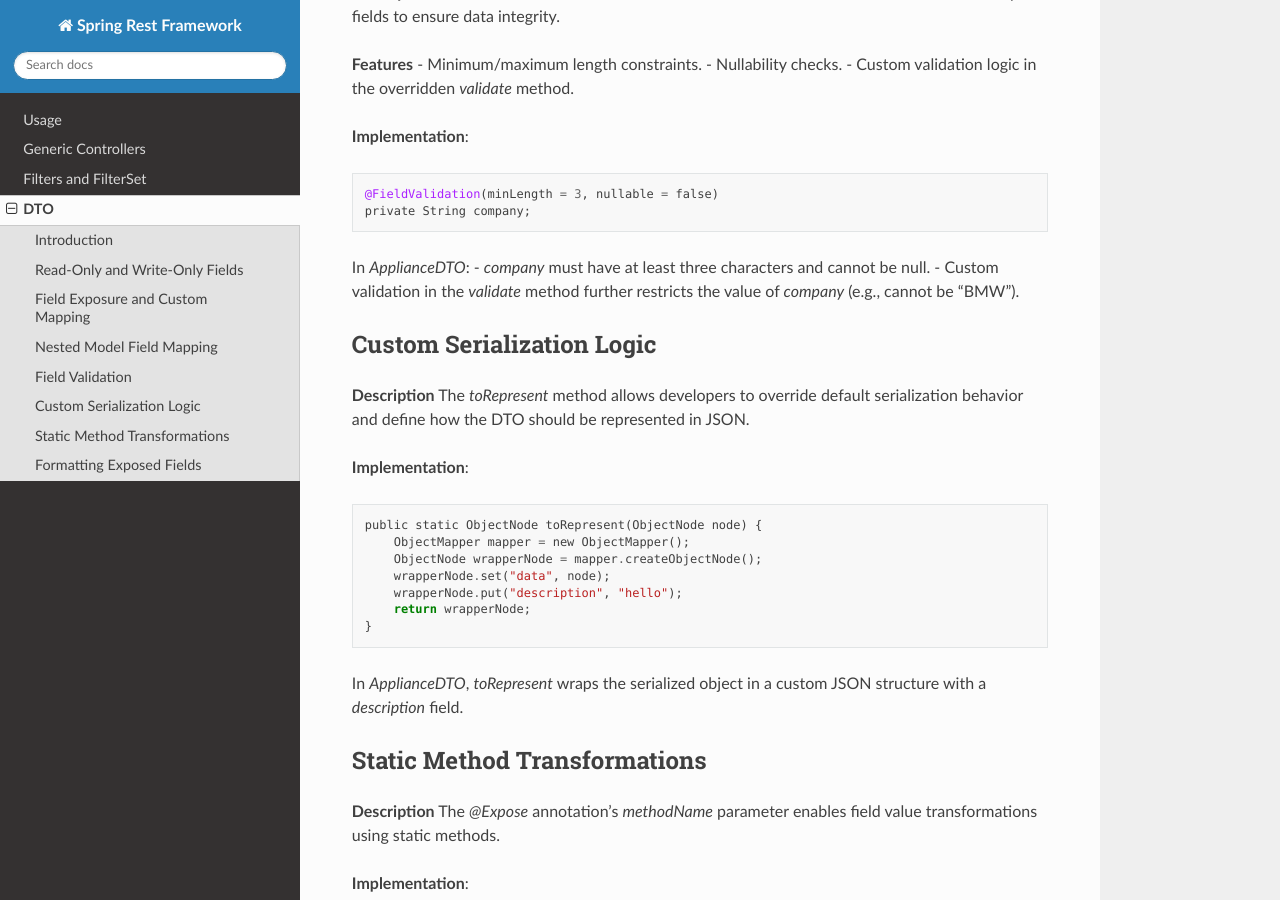
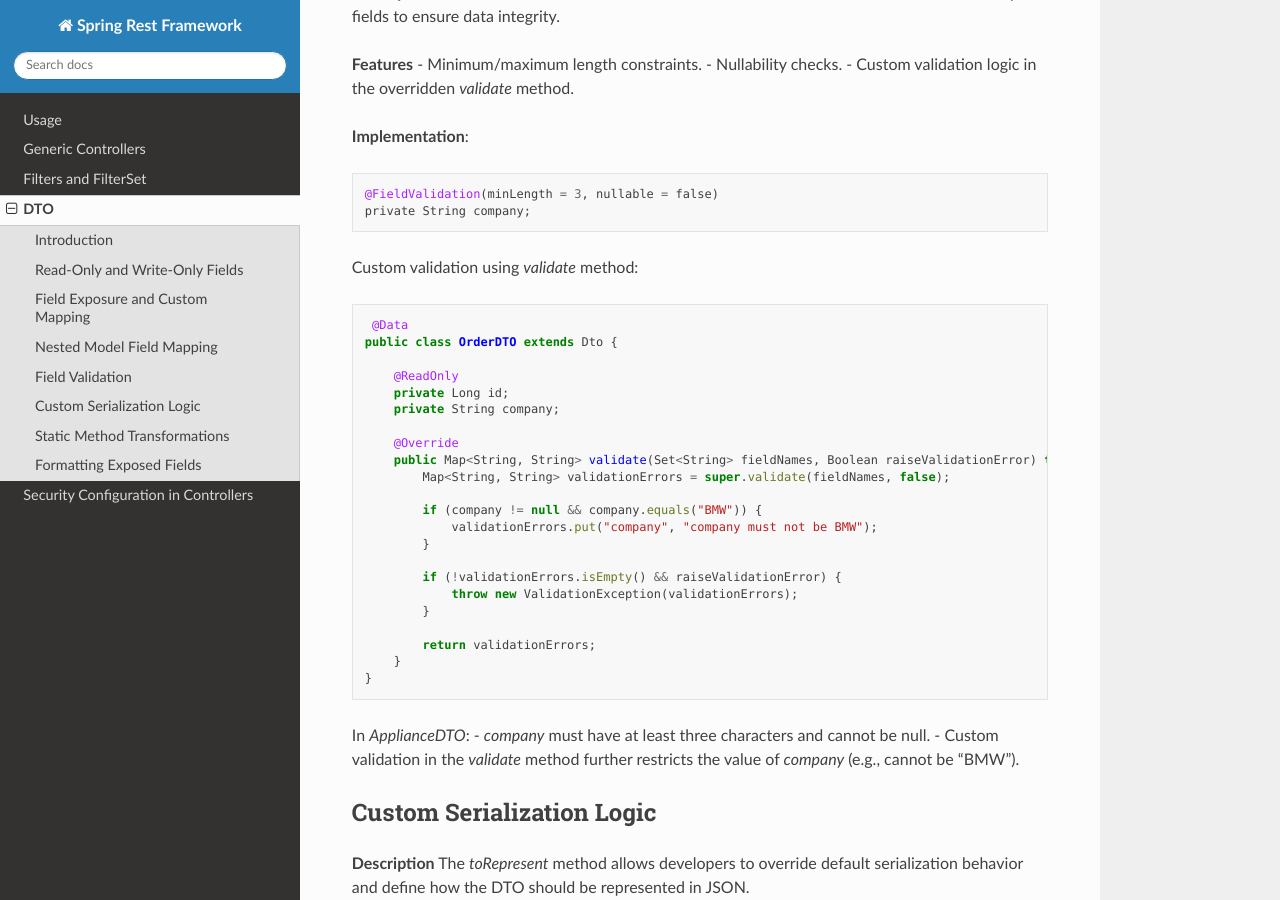
Before and after one commit to nikanique/spring-rest-framework-tutorial, a Sphinx documentation site: the page built from docs/source/Dto.rst, in a window 1280 px wide and 900 px high, scrolled down 1846 px. Built offline with Sphinx 7.4.7 and the Read the Docs theme 3.1.0, drawn with Linux system fonts in a browser that asks for light colours; pages that are not in the unit, such as notebooks, are missing from menus.

Commit message:
feat: add security section

```diff
--- a/docs/source/Dto.rst
+++ b/docs/source/Dto.rst
@@ -89,6 +89,34 @@ The `@FieldValidation` annotation and the `validate` method enforce constraints
 
     @FieldValidation(minLength = 3, nullable = false)
     private String company;
+
+
+Custom validation using `validate` method:
+
+.. code-block:: java
+
+     @Data
+    public class OrderDTO extends Dto {
+
+        @ReadOnly
+        private Long id;
+        private String company;
+
+        @Override
+        public Map<String, String> validate(Set<String> fieldNames, Boolean raiseValidationError) throws Throwable {
+            Map<String, String> validationErrors = super.validate(fieldNames, false);
+
+            if (company != null && company.equals("BMW")) {
+                validationErrors.put("company", "company must not be BMW");
+            }
+
+            if (!validationErrors.isEmpty() && raiseValidationError) {
+                throw new ValidationException(validationErrors);
+            }
+
+            return validationErrors;
+        }
+    }
 
 
 In `ApplianceDTO`:
--- a/docs/source/index.rst
+++ b/docs/source/index.rst
@@ -18,3 +18,4 @@ Contents
    Serialization
    Filters
    Dto
+   Security
```
Also changed, not shown: docs/source/Security.rst (added, +85 -0 lines).
